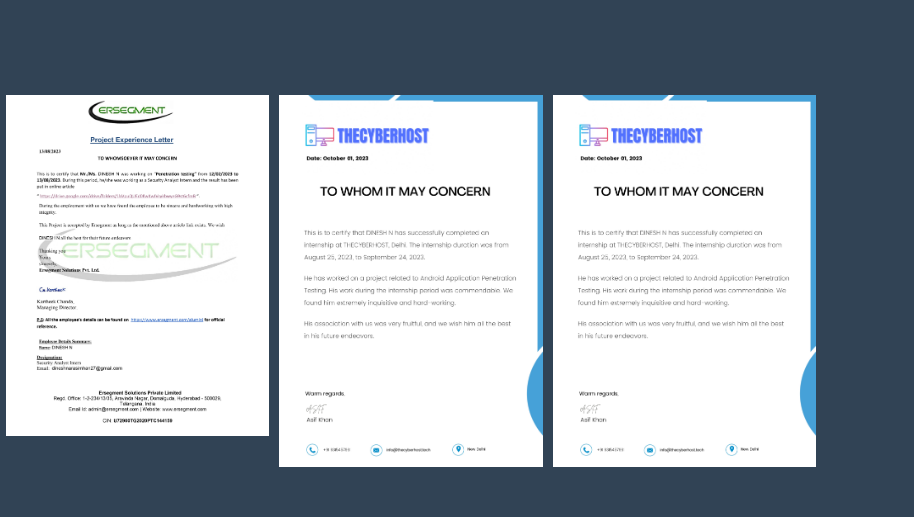
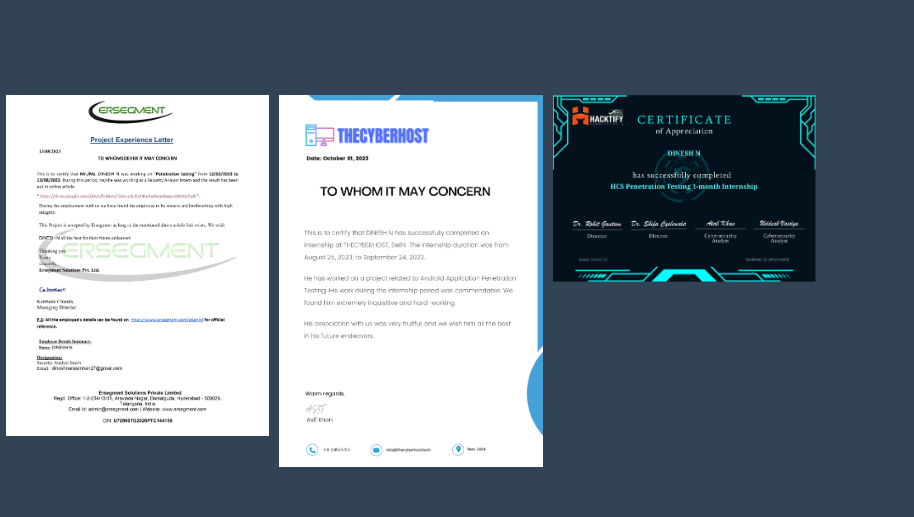
Before and after one commit to dinesh-the-hacker/dinesh-the-hacker.github.io, a plain HTML site: page index.html in a window 1280 px wide. Shown: the part 1758-2275 px from the top of the page, 366-1280 px from the left. Drawn offline with nearby package versions, Linux system fonts and the light colour scheme; files whose address does not match are found by name.

Commit message:
Update index.html

```diff
--- a/index.html
+++ b/index.html
@@ -241,7 +241,8 @@
                         <img src="img/CFSS.jpg" alt="Image 1" class="grid-image">
                         <img src="img/ersegment.jpg" alt="Image 2" class="grid-image2">
                         <img src="img/cyberhost.jpg" alt="Image 3" class="grid-image">
-                        <img src="img/cyberhost.jpg" alt="Image 4" class="grid-image">
+                        <img src="img/Hacktify.png" alt="Image 3" class="grid-image">
+
                     </div>
                      <script src="script.js"></script>
 
```
